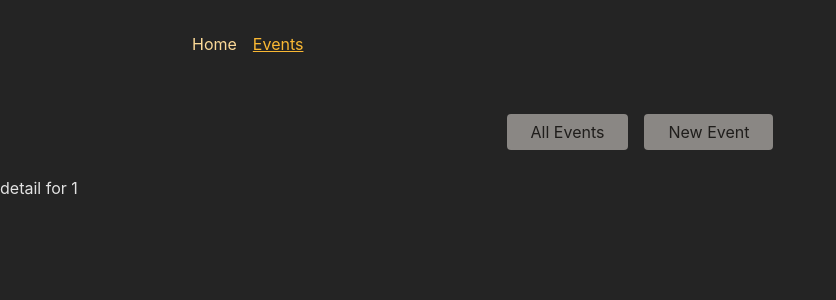
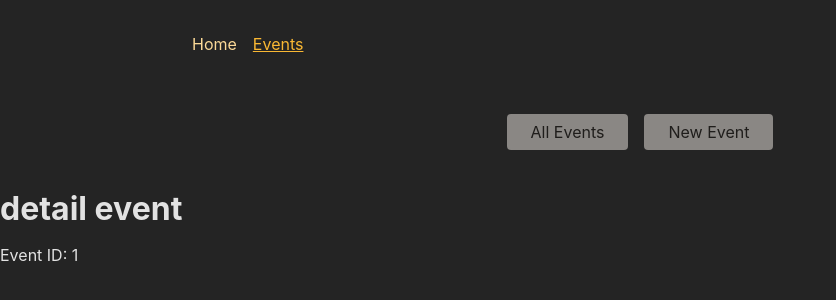
Before and after one commit to alisalali/Routing-advance, a React (Create React App) app in the folder frontend/: page /events/1 in a window 1280 px wide. Shown: the top 300 px of the page, without its empty margins (0-836 px from the left). Built offline with nearby package versions, Linux system fonts and the light colour scheme.

Commit message:
Fix code to match with course

```diff
--- a/frontend/src/App.js
+++ b/frontend/src/App.js
@@ -22,40 +22,40 @@
 
 import { createBrowserRouter, RouterProvider } from "react-router";
 import HomePage from "./components/pages/Home";
-import Root from "./components/pages/Root";
+import RootLayout from "./components/pages/Root";
 import EventsPage from "./components/pages/Events";
 import EventDetailPage from "./components/pages/EventDetail";
 import NewEventsPage from "./components/pages/NewEvent";
 import EditEventPage from "./components/pages/EditEvent";
-import RootEventsPage from "./components/pages/RootEvents";
+import EventsRootLayout from "./components/pages/EventsRoot";
 
 const router = createBrowserRouter([
   {
     path: "/",
-    element: <Root />,
+    element: <RootLayout />,
     children: [
       {
-        path: "/",
+        index: true,
         element: <HomePage />,
       },
       {
-        path: "/events",
-        element: <RootEventsPage />,
+        path: "events",
+        element: <EventsRootLayout />,
         children: [
           {
-            path: "/events/",
+            index: true,
             element: <EventsPage />,
           },
           {
-            path: "/events/:id",
+            path: ":eventId",
             element: <EventDetailPage />,
           },
           {
-            path: "/events/new",
+            path: "new",
             element: <NewEventsPage />,
           },
           {
-            path: "/events/:id/edit",
+            path: ":eventId/edit",
             element: <EditEventPage />,
           },
         ],
--- a/frontend/src/components/pages/EventDetail.js
+++ b/frontend/src/components/pages/EventDetail.js
@@ -2,6 +2,11 @@
 import { useParams } from "react-router";
 
 export default function EventDetailPage() {
-  const param = useParams();
-  return <div>detail for {param.id}</div>;
+  const params = useParams();
+  return (
+    <>
+      <h1>detail event</h1>
+      <p>Event ID: {params.eventId}</p>
+    </>
+  );
 }
--- a/frontend/src/components/pages/RootEvents.js
+++ b/frontend/src/components/pages/EventsRoot.js
@@ -2,11 +2,11 @@
 import EventsNavigation from "../EventsNavigation";
 import { Outlet } from "react-router";
 
-export default function RootEventsPage() {
+export default function EventsRootLayout() {
   return (
-    <div>
+    <>
       <EventsNavigation />
       <Outlet />
-    </div>
+    </>
   );
 }
--- a/frontend/src/components/pages/Root.js
+++ b/frontend/src/components/pages/Root.js
@@ -2,7 +2,7 @@
 import MainNavigation from "../MainNavigation";
 import { Outlet } from "react-router";
 
-export default function Root() {
+export default function RootLayout() {
   return (
     <>
       <MainNavigation />
```
